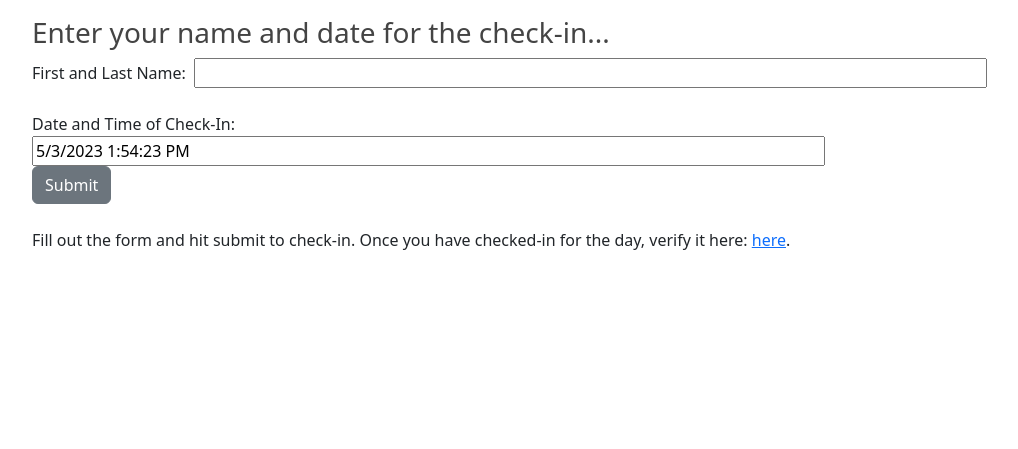
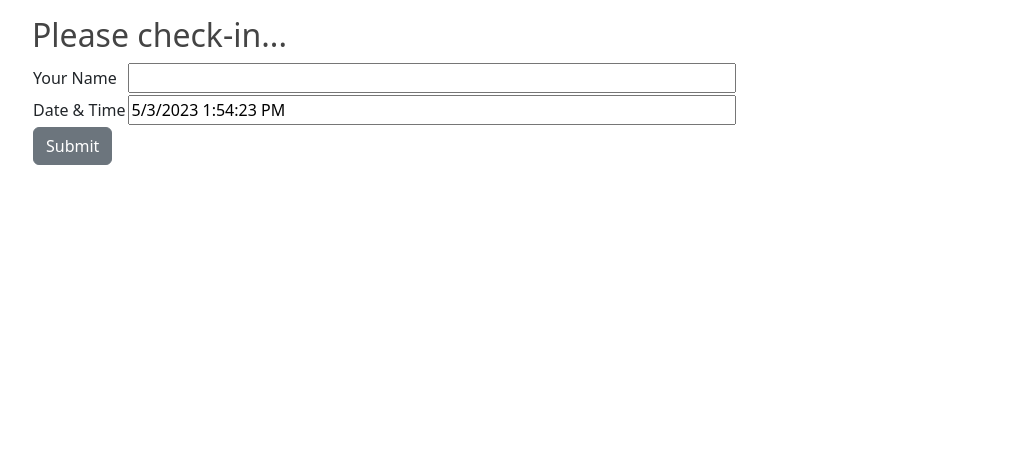
Before and after one commit to ik4vrb/django-assessment, a Django app: page /polls/deepthoughts/ in a window 1280 px wide. Shown: the part 56-505 px from the top of the page, without its empty margins (50-1068 px from the left). Run offline with Django 4.2, Linux system fonts and the light colour scheme; some libraries are stand-ins or nearby versions.

Commit message:
Update dpform.html

```diff
--- a/polls/templates/polls/dpform.html
+++ b/polls/templates/polls/dpform.html
@@ -4,21 +4,22 @@
 
 <form action="{% url 'polls:newdp' %}" method="post">
 {% csrf_token %}
-    <h3>Enter your name and date for the check-in...</h3>
+    <h2>Please check-in...</h2>
     {% if error_message %}<p><strong>{{ error_message }}</strong></p>{% endif %}
-    <label for="title">First and Last Name</label>:&nbsp;
-    <input type="text" name="title" id="title" maxlength="200" size="80">
-    <br>
-    <br>
-    <label for="content">Date and Time of Check-In</label>:&nbsp;
-    <br>
-    <input type="text" name="content" id="content" maxlength="80" size="80">
-<br>
-<input class="btn btn-secondary" type="submit" value="Submit">
+    <table border=0 cellspacing=5 >
+    <tr>
+    <td><label for="title">Your Name</label></td>
+    <td><input type="text" name="title" id="title" maxlength="200" size="60">
+    </tr>
+    <tr>
+    <td><label for="content">Date & Time</label></td>
+    <td><input type="text" name="content" id="content" maxlength="80" size="60"></td>
+</tr>
+<tr>
+<td colspan=2><input class="btn btn-secondary" type="submit" value="Submit"></td>
+</tr>
+</table>
 </form>
-<br>
-Fill out the form and hit submit to check-in. Once you have checked-in for the day, verify it here: <a href="{% url 'polls:list' %}">here</a>.
-<br>
 
 <script>
     window.onload = function() {
```
